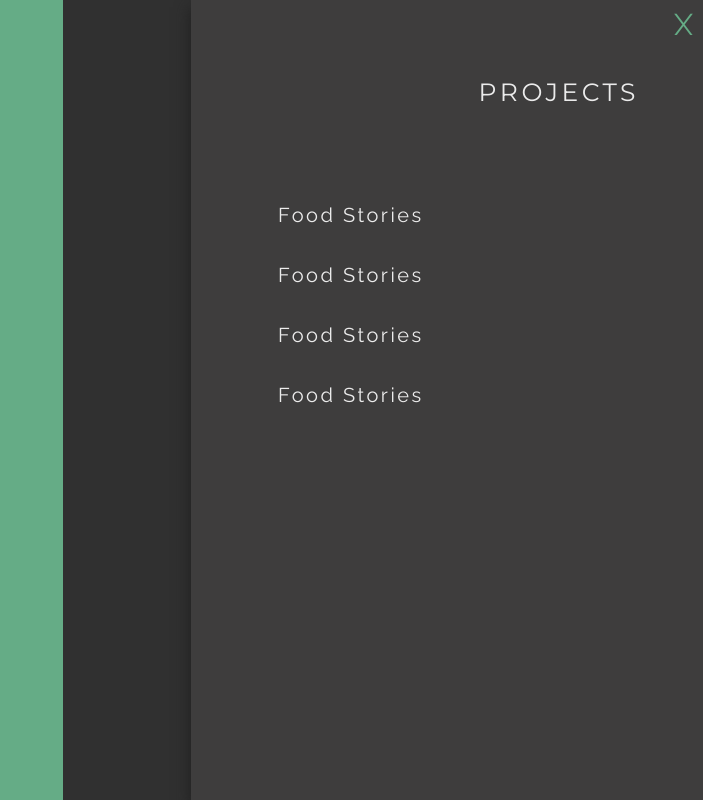
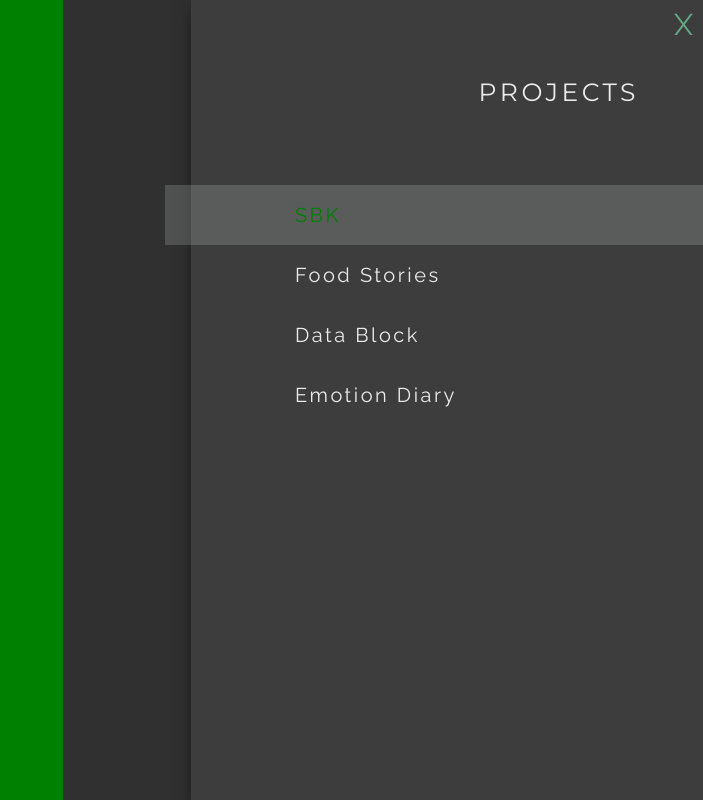
Before and after one commit to locphan2207/personal-web, a React (Create React App) app: page / in a window 1280 px wide. Both pictures are taken after a click on the icon 640 px from the left and 600 px from the top of the page. Shown: the whole page, without its empty margins (577-1280 px from the left). Built offline with nearby package versions, Linux system fonts and the light colour scheme; a web font is replaced by a local one.

Commit message:
more styling

```diff
--- a/src/components/App.css
+++ b/src/components/App.css
@@ -145,12 +145,17 @@
   align-items: center;
   justify-content: flex-start;
 }
-.project-container:hover {
-  background-color: #aeafaf41;
+
+.project-container:hover .dash {
+  width: 3%;
 }
 
-.project-container:hover > .project {
-  color: #65ac86;
+.dash {
+  width: 0;
+  height: 2px;
+  transition: 0.4s width ease-out;
+  background-color: #aeafaf41;
+  margin-left: 20%;
 }
 
 .project {
@@ -159,6 +164,6 @@
   font-family: "Raleway";
   font-weight: 400;
   letter-spacing: 0.25rem;
-  margin-left: 20%;
+  margin-left: 3%;
   transition: 0.4s all ease-out;
 }
--- a/src/components/App.js
+++ b/src/components/App.js
@@ -4,9 +4,14 @@ import { ReactComponent as DownArrow } from "../assets/down-arrow.svg"
 
 function App() {
   const [pageTwoVisible, setPageTwoVisible] = useState(false)
+  const [hoverProjectIdx, setHoverProjectIdx] = useState(0)
 
   const onOpen = () => {
     setPageTwoVisible(true)
+  }
+
+  const onProjectHover = index => {
+    setHoverProjectIdx(index)
   }
 
   const onClose = () => {
@@ -46,25 +51,53 @@ function App() {
 
       {pageTwoVisible && (
         <div className={"page page-two"}>
-          <div className={"pane left-pane pane-hidden"}></div>
+          <div
+            className={"pane left-pane pane-hidden"}
+            style={
+              hoverProjectIdx >= 0
+                ? {
+                    backgroundColor: PROJECTS[hoverProjectIdx].color,
+                  }
+                : null
+            }
+          ></div>
           <div className={"pane mid-pane pane-hidden"}></div>
           <div className={"pane right-pane pane-hidden"}>
             <p onClick={onClose} className={"close"}>
               X
             </p>
             <p className={"projects-title"}>PROJECTS</p>
-            <div className={"project-container"}>
-              <p className={"project"}>Food Stories</p>
-            </div>
-            <div className={"project-container"}>
-              <p className={"project"}>Food Stories</p>
-            </div>
-            <div className={"project-container"}>
-              <p className={"project"}>Food Stories</p>
-            </div>
-            <div className={"project-container"}>
-              <p className={"project"}>Food Stories</p>
-            </div>
+            {PROJECTS.map((project, idx) => (
+              <div
+                key={project.name}
+                className={"project-container"}
+                onMouseOver={() => onProjectHover(idx)}
+                style={
+                  idx === hoverProjectIdx
+                    ? { backgroundColor: "#aeafaf41" }
+                    : null
+                }
+              >
+                <div
+                  className={"dash"}
+                  style={
+                    idx === hoverProjectIdx
+                      ? { backgroundColor: PROJECTS[idx].color }
+                      : null
+                  }
+                ></div>
+                <p
+                  className={"project"}
+                  style={
+                    idx === hoverProjectIdx
+                      ? { color: PROJECTS[idx].color }
+                      : null
+                  }
+                >
+                  {project.name}
+                </p>
+              </div>
+            ))}
           </div>
         </div>
       )}
@@ -72,4 +105,11 @@ function App() {
   )
 }
 
+const PROJECTS = [
+  { name: "SBK", color: "green", link: "getsbk.com" },
+  { name: "Food Stories", color: "yellow", link: "food-stories.com" },
+  { name: "Data Block", color: "cyan", link: "food-stories.com" },
+  { name: "Emotion Diary", color: "#65ac86", link: "food-stories.com" },
+]
+
 export default App
```
